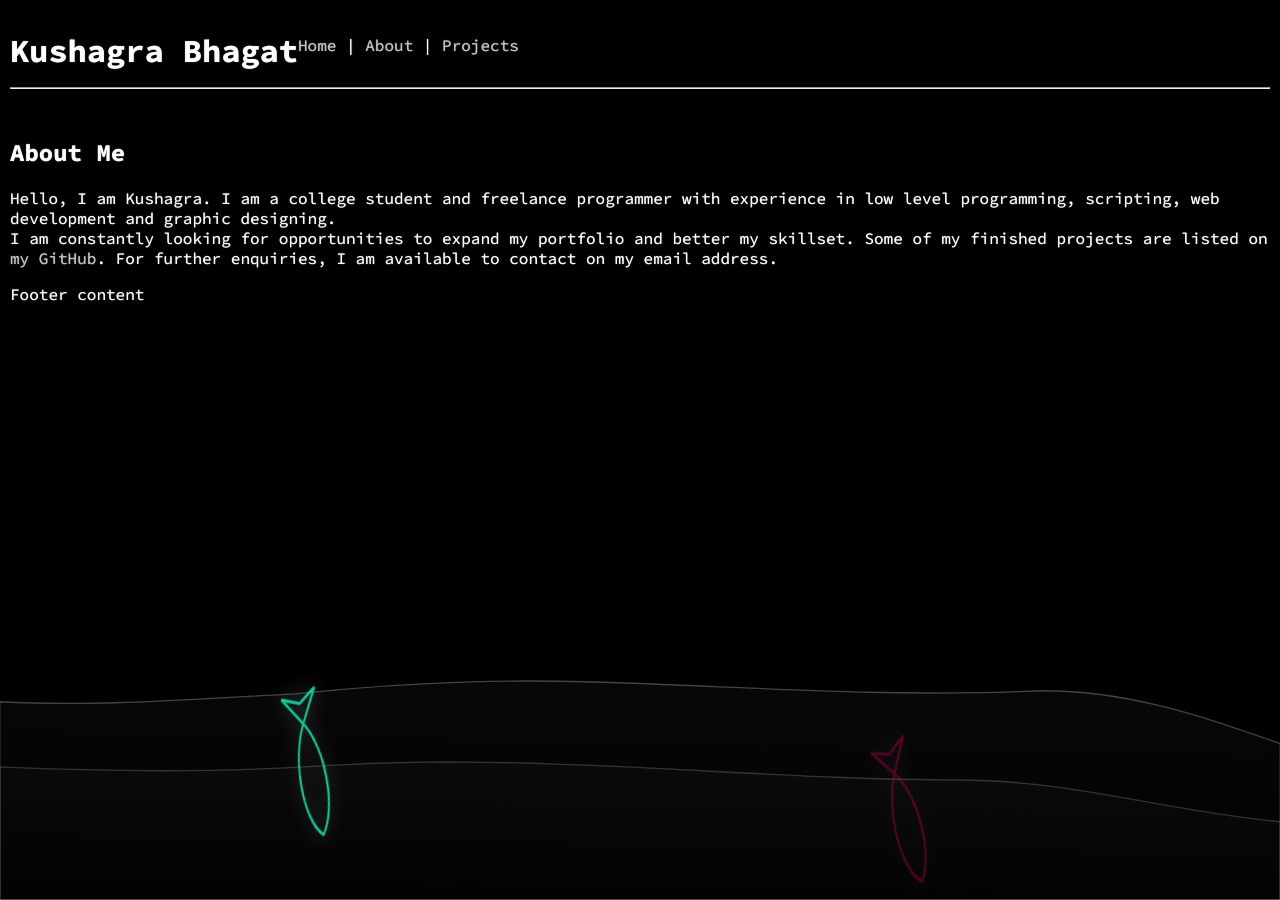
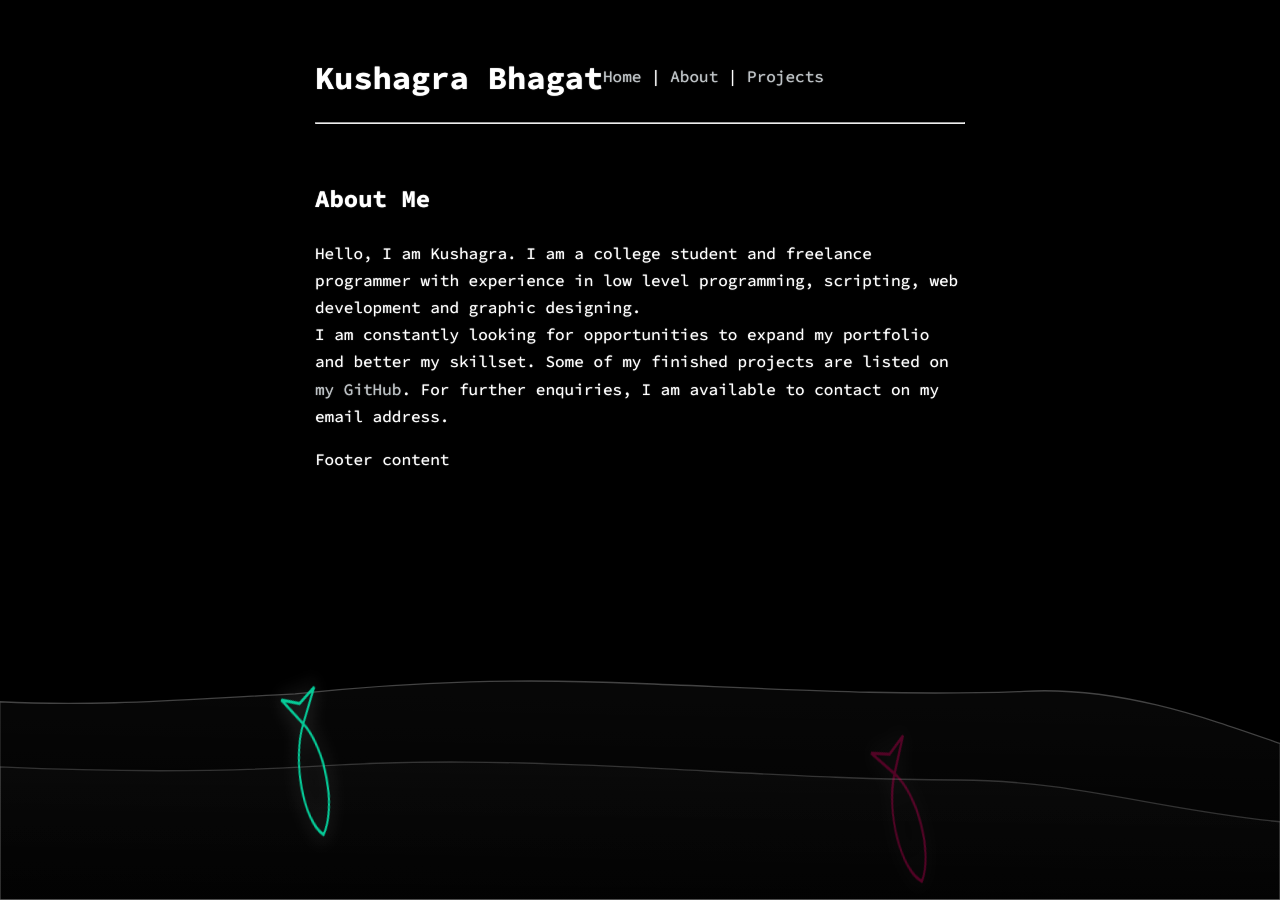
Before and after one commit to kuwushagra/kuwushagra.github.io, a Jekyll site: the page built from index.html, in a window 1280 px wide. Built offline with Jekyll 4.4.1, drawn with Linux system fonts in a browser that asks for light colours; a style sheet for code colours, icons or effects is not loaded.

Commit message:
Update default.html

```diff
--- a/_layouts/default.html
+++ b/_layouts/default.html
@@ -213,7 +213,7 @@ loop();
   <script type="module" src="https://ka-f.webawesome.com/webawesome@3.8.0/webawesome.loader.js"></script>
   <div style="display: flex;"><div style="display: inline-block;"><h1 style="size: 1.5em">Kushagra Bhagat</h1>  </div>
   <div style="display: inline-block; margin-top: auto;">
-  <p> <a href="https://kuwushagra.github.io/">  Home</a> | <a href="https://kuwushagra.github.io/about">About</a> | <a href="https://kuwushagra.github.io/projects">Projects</a> </div>
+  <p> <a href="https://kuwushagra.github.io/">Home</a> | <a href="https://kuwushagra.github.io/about">About</a> | <a href="https://kuwushagra.github.io/projects">Projects</a> </div>
   <div style="display: inline-block; margin-top: auto; margin-left: auto;" class="links">
       <a href="mailto:kushagrabhagat.work@gmail.com"><wa-icon name="envelope" variant="regular" style="color: salmon;"></wa-icon></a>
       <a href="https://github.com/kuwushagra"><wa-icon name="github-alt" family="brands" style="color: steelblue;"></wa-icon></a>
@@ -221,7 +221,14 @@ loop();
   <hr></br>
 </header>
 
-
+<style>
+  body {
+    line-height: 1.7;
+    max-width: 650px;
+    margin: 30px auto;
+    padding: 0 10px;
+}
+</style>
 
 <main>
   {{ content }}
```
